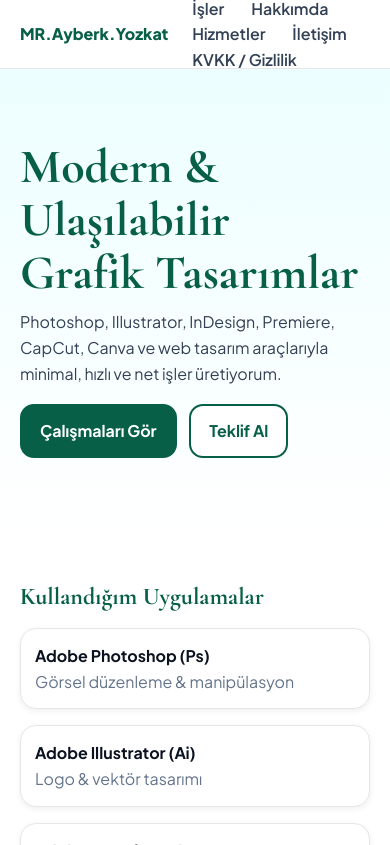
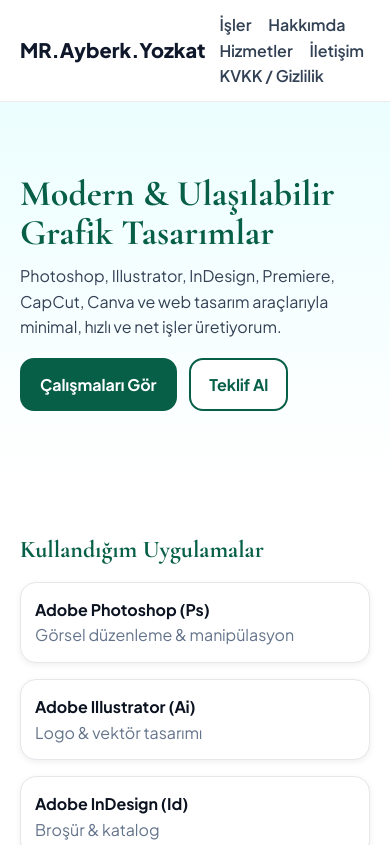
Before and after one commit to AyberkXYozkat/benim-sitem, a plain HTML site: page index.html in a window 390 px wide. Shown: the top 845 px of the page. Drawn offline with nearby package versions, Linux system fonts and the light colour scheme.

Commit message:
menü değişim

```diff
--- a/style.css
+++ b/style.css
@@ -1,6 +1,7 @@
 /* Fontlar */
 @import url('https://fonts.googleapis.com/css2?family=Cormorant+Garamond:wght@600;700&family=Plus+Jakarta+Sans:wght@400;600;700;800&display=swap');
 
+/* Renk paleti */
 :root{
   --emerald:#10b981;
   --emerald-deep:#065f46;
@@ -10,7 +11,12 @@
   --paper:#fff;
 }
 
+/* Reset */
 *{box-sizing:border-box;margin:0;padding:0}
+img{max-width:100%;display:block}
+a{text-decoration:none}
+
+/* Temel */
 body{
   background:var(--paper);
   color:var(--ink);
@@ -18,40 +24,79 @@ body{
   line-height:1.6;
 }
 
-/* Genel düzen */
+/* Konteyner & Bölüm */
 .container{max-width:1120px;margin:0 auto;padding:0 20px}
 .section{padding:48px 0}
 
-/* Header / Nav */
-.nav{position:sticky;top:0;background:#ffffffcc;backdrop-filter:blur(12px);border-bottom:1px solid var(--line);z-index:50}
-.nav-inner{height:68px;display:flex;align-items:center;justify-content:space-between}
-.brand{font-weight:800;color:var(--emerald-deep);text-decoration:none}
-.menu a{margin-left:24px;text-decoration:none;color:#334155;font-weight:600}
-.menu a:hover{color:var(--emerald-deep)}
+/* ============ CAM EFEKTLİ MENÜ (GLASS) ============ */
+header.nav{
+  position:sticky;top:0;z-index:1000;
+  background:rgba(255,255,255,0.08);
+  backdrop-filter:blur(12px);
+  -webkit-backdrop-filter:blur(12px);
+  border-bottom:1px solid rgba(0,0,0,0.08);
+  padding:12px 0;
+}
+.nav-inner{height:56px;display:flex;align-items:center;justify-content:space-between}
+header.nav .brand{
+  font-weight:800;font-size:20px;
+  color:#0f172a; /* koyu yazı */
+}
+header.nav .menu a{
+  margin-left:20px;
+  color:#334155; /* normal durumda koyu gri */
+  font-weight:600;
+}
+header.nav .menu a:hover{color:var(--emerald-deep)}
+/* Koyu görseller üstünde de okunabilir olsun diye açık temalı alternatif */
+body.has-dark-hero header.nav{
+  background:rgba(17,24,39,0.35);
+  border-bottom:1px solid rgba(255,255,255,0.18);
+}
+body.has-dark-hero header.nav .brand{color:#fff}
+body.has-dark-hero header.nav .menu a{color:#e5e7eb}
+body.has-dark-hero header.nav .menu a:hover{color:var(--emerald)}
 
 /* Hero */
 .hero{padding:72px 0;background:linear-gradient(180deg,#ecfeff 0%,#fff 100%)}
-.hero h1{font-family:'Cormorant Garamond',serif;font-size:48px;line-height:1.1;margin:0 0 10px;color:var(--emerald-deep)}
+.hero h1{
+  font-family:'Cormorant Garamond',serif;
+  font-size:48px;line-height:1.1;margin:0 0 10px;color:var(--emerald-deep)
+}
 .hero p{max-width:680px;color:#334155;margin:0 0 18px}
-.btn{display:inline-block;padding:12px 18px;border-radius:14px;border:2px solid var(--emerald-deep);font-weight:700;text-decoration:none}
+
+/* Butonlar */
+.btn{display:inline-block;padding:12px 18px;border-radius:14px;border:2px solid var(--emerald-deep);font-weight:700}
 .btn-primary{background:var(--emerald-deep);color:#fff;border-color:var(--emerald-deep)}
 .btn-ghost{color:var(--emerald-deep);background:#fff}
 
-/* Grid & Cards */
+/* Grid & Kartlar */
 .grid{display:grid;gap:16px;grid-template-columns:repeat(auto-fit,minmax(240px,1fr))}
 .card{border:1px solid var(--line);border-radius:16px;overflow:hidden;background:#fff;box-shadow:0 2px 6px #0001}
-.card img{width:100%;height:180px;object-fit:cover;display:block}
+.card img{width:100%;height:180px;object-fit:cover}
 .card .pad{padding:14px}
 
-/* Typography */
+/* Tipografi */
 h1,h2,h3{font-family:'Cormorant Garamond',serif;margin-bottom:12px;color:var(--emerald-deep)}
 .muted{color:var(--muted)}
 
 /* Formlar */
-input,textarea,select{width:100%;padding:12px;border:1px solid var(--line);border-radius:12px;margin-top:6px;font-size:15px}
+input,textarea,select{
+  width:100%;padding:12px;border:1px solid var(--line);border-radius:12px;margin-top:6px;font-size:15px;background:#fff;color:#0f172a
+}
 button{padding:12px 16px;border-radius:14px;border:0;background:var(--emerald-deep);color:#fff;font-weight:800;cursor:pointer}
 button:hover{opacity:.95}
 
 /* Footer */
 footer{border-top:1px solid var(--line);background:#fff;padding:22px 0;margin-top:20px;text-align:center}
 footer .muted{font-size:14px}
+
+/* Responsive ufak dokunuşlar */
+@media (max-width:640px){
+  .hero h1{font-size:36px}
+  .nav-inner{height:auto}
+  header.nav .menu a{margin-left:14px}
+}
+
+/* Yardımcı: koyu görsel üstünde menüyü açık renge geçirmek için
+   <body class="has-dark-hero"> ekleyebilirsin (iletisim.html'de var). */
```
